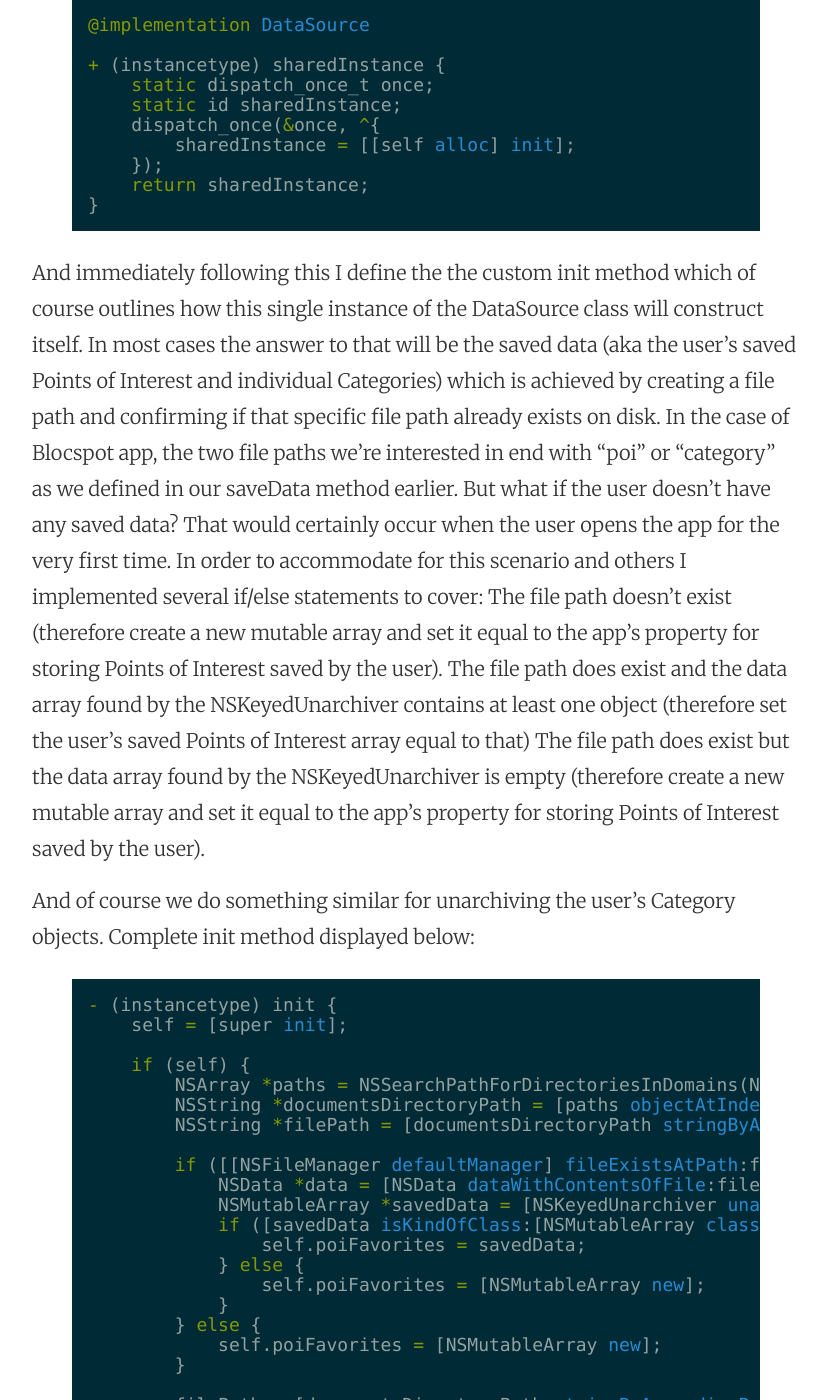
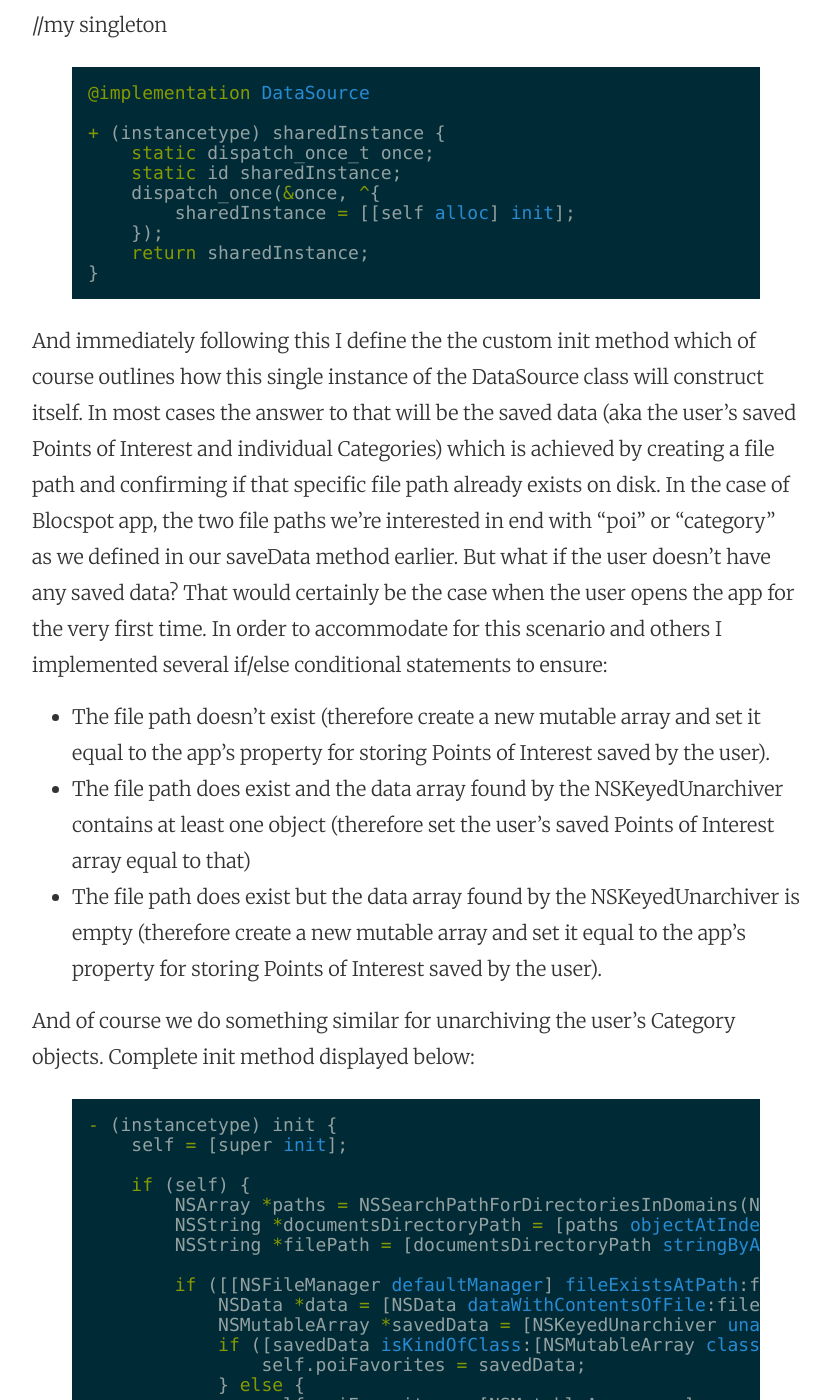
Before and after one commit to caseywoard/caseywoard.github.io, a Jekyll site: the page built from _posts/2015-10-27-case-study-of-the-blocspot-app-and-persisting-data-with-nscoding.markdown, in a window 1280 px wide and 1400 px high, scrolled down 3532 px. Shown: the whole window, without its empty margins (224-1054 px from the left). Built offline with Jekyll 4.4.1, drawn with Linux system fonts in a browser that asks for light colours; some of the changed text lies outside the part shown.

Commit message:
Post update: Case Study of the Blocspot app and persisting data with NSCoding

```diff
--- a/_posts/2015-10-27-case-study-of-the-blocspot-app-and-persisting-data-with-nscoding.markdown
+++ b/_posts/2015-10-27-case-study-of-the-blocspot-app-and-persisting-data-with-nscoding.markdown
@@ -86,10 +87,10 @@ Now at the top of my .m file I begin with defining my singleton instance using t
 
 {% endhighlight %}
 
-And immediately following this I define the the custom init method which of course outlines how this single instance of the DataSource class will construct itself. In most cases the answer to that will be the saved data (aka the user’s saved Points of Interest and individual Categories) which is achieved by creating a file path and confirming if that specific file path already exists on disk. In the case of Blocspot app, the two file paths we’re interested in end with “poi” or “category” as we defined in our saveData method earlier. But what if the user doesn’t have any saved data? That would certainly occur when the user opens the app for the very first time. In order to accommodate for this scenario and others I implemented several if/else statements to cover:
-The file path doesn’t exist (therefore create a new mutable array and set it equal to the app’s property for storing Points of Interest saved by the user).
-The file path does exist and the data array found by the NSKeyedUnarchiver contains at least one object (therefore set the user’s saved Points of Interest array equal to that)
-The file path does exist but the data array found by the NSKeyedUnarchiver is empty (therefore create a new mutable array and set it equal to the app’s property for storing Points of Interest saved by the user).
+And immediately following this I define the the custom init method which of course outlines how this single instance of the DataSource class will construct itself. In most cases the answer to that will be the saved data (aka the user’s saved Points of Interest and individual Categories) which is achieved by creating a file path and confirming if that specific file path already exists on disk. In the case of Blocspot app, the two file paths we’re interested in end with “poi” or “category” as we defined in our saveData method earlier. But what if the user doesn’t have any saved data? That would certainly be the case when the user opens the app for the very first time. In order to accommodate for this scenario and others I implemented several if/else conditional statements to ensure:
+* The file path doesn’t exist (therefore create a new mutable array and set it equal to the app’s property for storing Points of Interest saved by the user).
+* The file path does exist and the data array found by the NSKeyedUnarchiver contains at least one object (therefore set the user’s saved Points of Interest array equal to that)
+* The file path does exist but the data array found by the NSKeyedUnarchiver is empty (therefore create a new mutable array and set it equal to the app’s property for storing Points of Interest saved by the user).
 
 And of course we do something similar for unarchiving the user’s Category objects. Complete init method displayed below:
 
```
Also changed, not shown: other parts of _posts/2015-10-27-case-study-of-the-blocspot-app-and-persisting-data-with-nscoding.markdown (+11 -10 lines).
